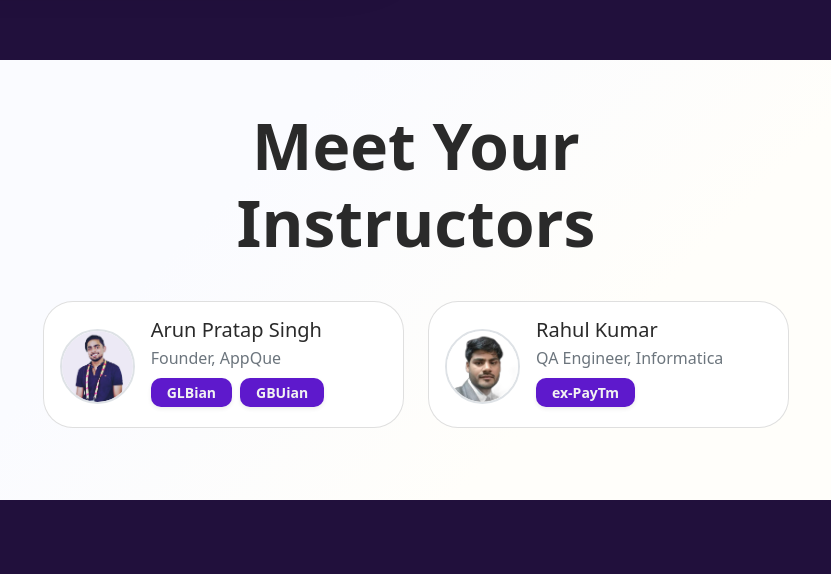
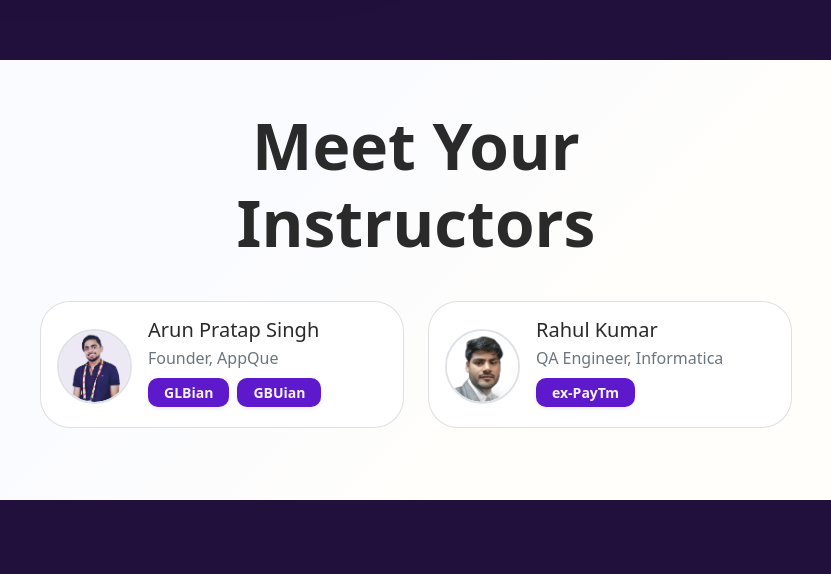
Before and after one commit to arun-pratap/quedemy, a Gatsby site: page /full-stack-developer-program in a window 1280 px wide. Shown: the part 4906-5480 px from the top of the page, 224-1055 px from the left. Built offline with nearby package versions, Linux system fonts and the light colour scheme; Gatsby itself is replaced by a stand-in of ours.

```diff
--- a/src/components/MeetInstructors.js
+++ b/src/components/MeetInstructors.js
@@ -21,8 +21,8 @@ const instructors = [
 
 export default function MeetInstructors() {
   return (
-    <div className="container-fluid pb-4 pt-2 bg--dark">
-      <div className="container px-4 py-5 mt-4 softbg--gradient-light border--radius-80 section--container">
+    <div className="container-fluid px-0 pb-4 pt-2 bg--dark">
+      <div className="container py-5 mt-4 softbg--gradient-light border--radius-80 section--container">
         <div className="row g-4 justify-content-center ">
           <div className="col-10 col-lg-8 col-xl-7">
             <h2 className="display-3 mb-4 pb-3 fw-bold text-center heading--dark">
@@ -30,7 +30,7 @@ export default function MeetInstructors() {
             </h2>
           </div>
         </div>
-        <div className="row g-4 justify-content-center pb-4">
+        <div className="row g-4 px-2 justify-content-center pb-4">
           {instructors.map((instructor) => (
             <div
               key={instructor.Name}
--- a/src/pages/index.js
+++ b/src/pages/index.js
@@ -1,7 +1,10 @@
+import { Link } from 'gatsby'
 import React from 'react'
 
 export default function index() {
   return (
-    <div>index</div>
+    <div>index
+        <a href="/full-stack-developer-program">Full Stack Developer Program</a>
+    </div>
   )
 }
```
